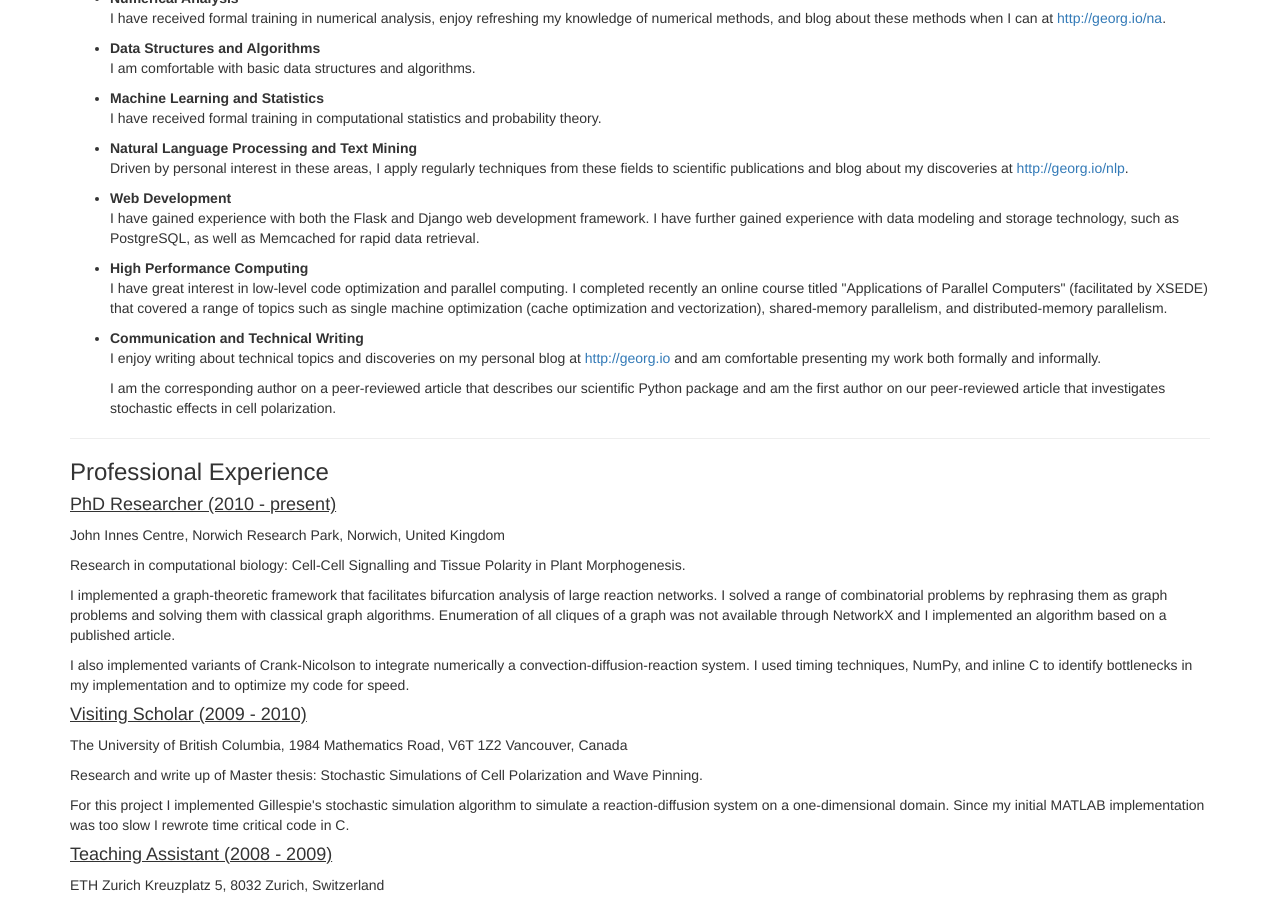
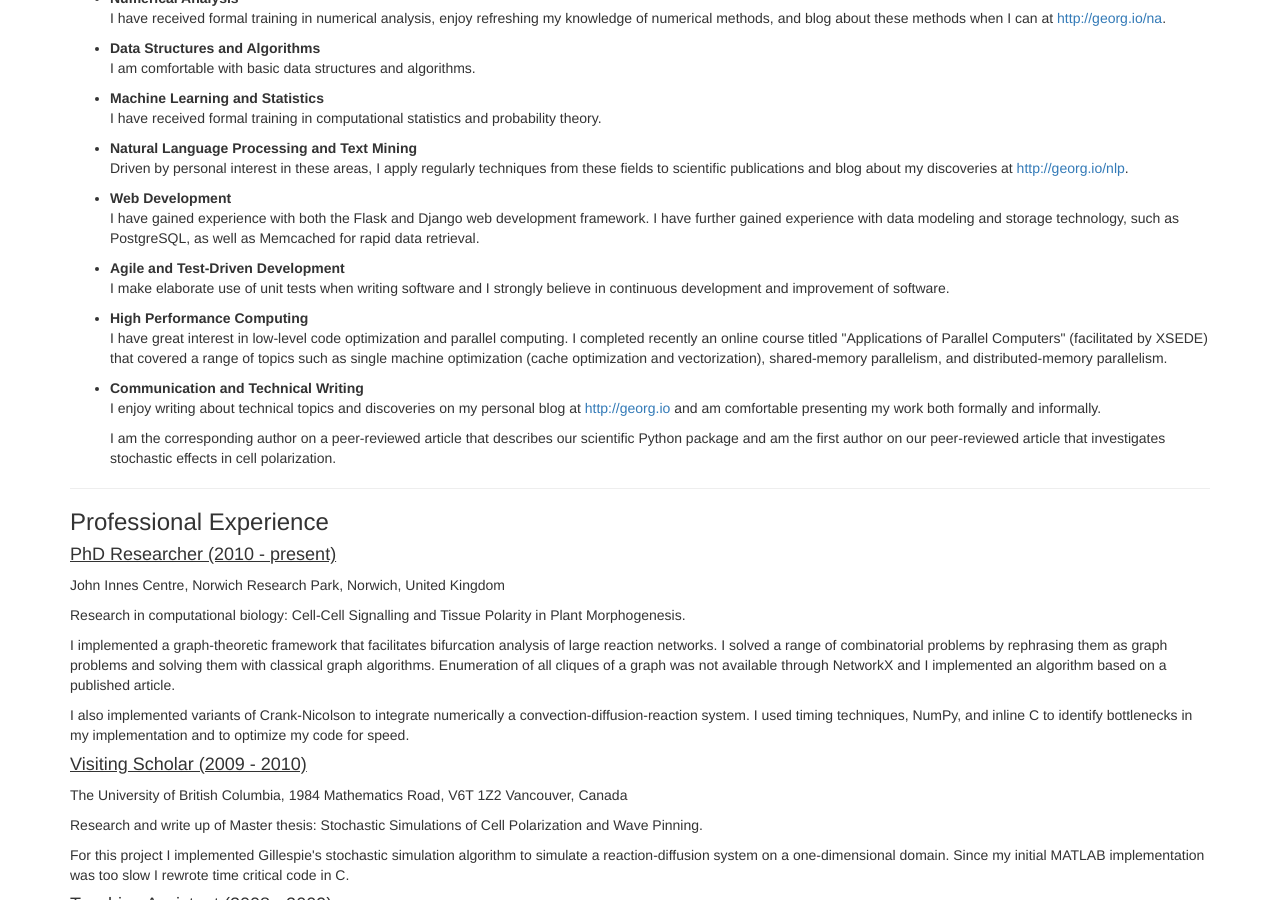
Before and after one commit to waltherg/backup.waltherg.github.io, a Jekyll site: the page cv/index.html, which Jekyll copies as it is, in a window 1280 px wide and 900 px high, scrolled down 409 px. Built offline with Jekyll 4.4.1, drawn with Linux system fonts in a browser that asks for light colours; nearby versions of some CDN libraries; some web fonts are replaced.

Commit message:
add note on agile and tdd

```diff
--- a/cv/index.html
+++ b/cv/index.html
@@ -146,6 +146,12 @@
     technology, such as PostgreSQL, as well as Memcached for rapid data
     retrieval.
   </p>
+  <li><strong>Agile and Test-Driven Development</strong></li>
+  <p>
+    I make elaborate use of unit tests when writing software and
+    I strongly believe in continuous development and improvement of
+    software.
+  </p>
   <li><strong>High Performance Computing</strong></li>
   <p>
     I have great interest in low-level code optimization and parallel computing.
```
